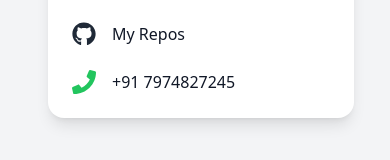
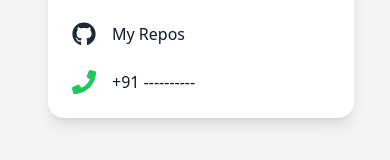
Before and after one commit to ManrajjiK/MyPortfolio, a React (Vite) app: page /contact in a window 390 px wide. Shown: the part 792-952 px from the top of the page. Built offline with nearby package versions, Linux system fonts and the light colour scheme.

Commit message:
Obfuscate phone number in Contact component
Obfuscate phone number in Contact component

```diff
--- a/src/Components/Contact.jsx
+++ b/src/Components/Contact.jsx
@@ -85,7 +85,7 @@ function Contact() {
 
           <div className="flex items-center space-x-4 hover:scale-105 transition transform cursor-pointer">
             <FaPhone className="text-green-500 text-2xl" />
-            <span>+91 7974827245</span>
+            <span>+91 ----------</span>
           </div>
         </motion.div>
       </div>
```
